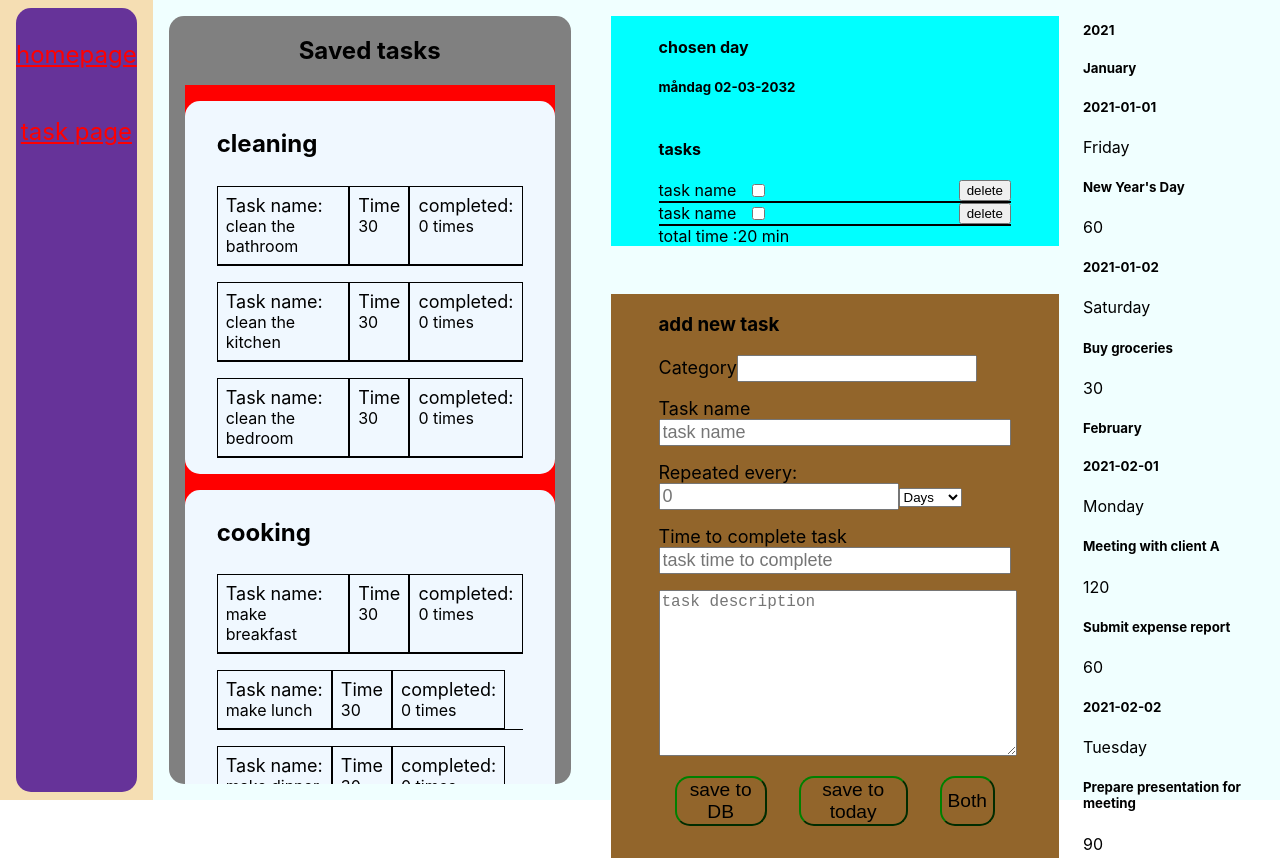
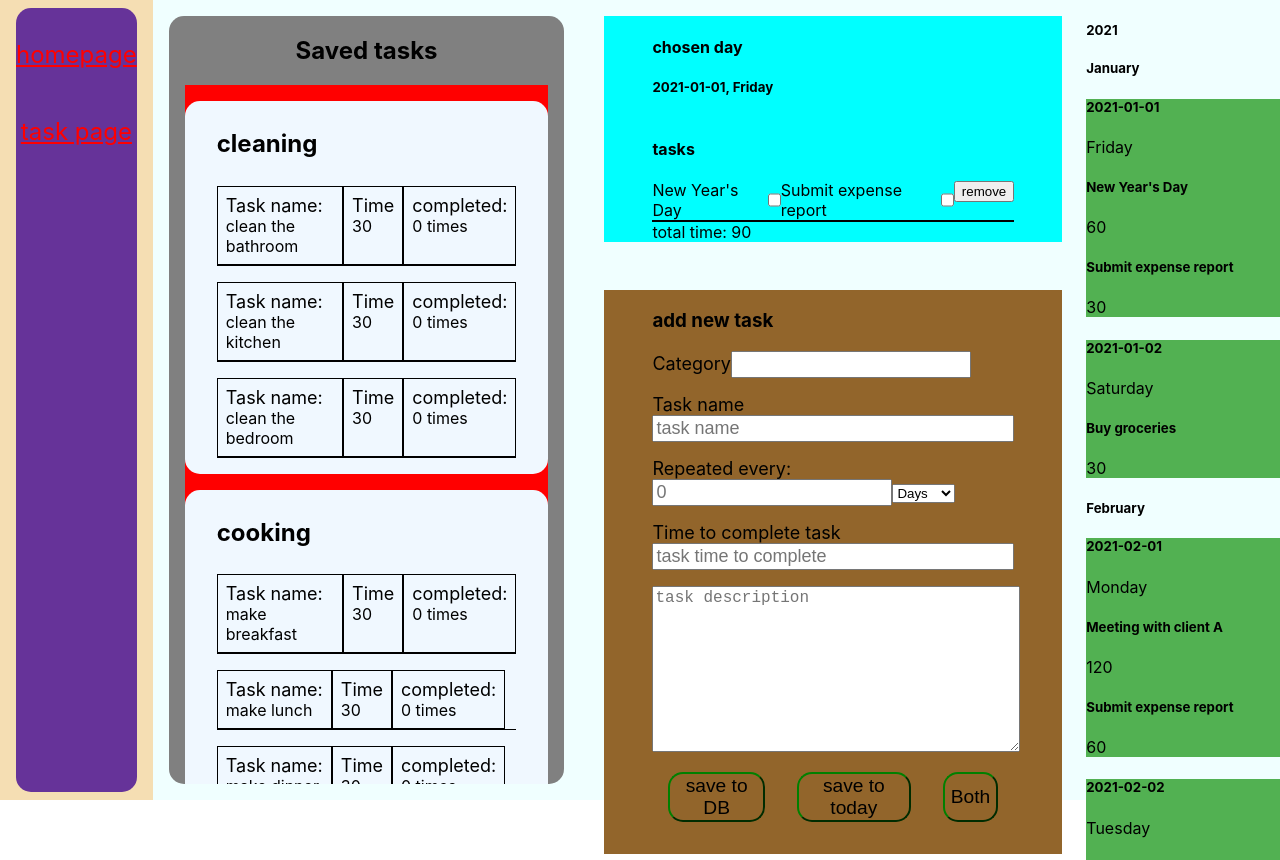
Before and after one commit to tobleroo/react-lifeorganizer, a React (Create React App) app: page /all-tasks in a window 1280 px wide. Shown: the top 860 px of the page. Built offline with nearby package versions, Linux system fonts and the light colour scheme.

Commit message:
added todays date to selected date box

```diff
--- a/src/demoData/demoTodoCalendar.js
+++ b/src/demoData/demoTodoCalendar.js
@@ -20,6 +20,11 @@ export default function demoTodoCalendar(){
                       "title": "New Year's Day",
                       "completed": true,
                       "timeToComplete": 60
+                    },
+                    {
+                      "title": "Submit expense report",
+                      "completed": false,
+                      "timeToComplete": 30
                     }
                   ]
                 },
--- a/src/pages/todoPage/AllTasksPage.jsx
+++ b/src/pages/todoPage/AllTasksPage.jsx
@@ -22,24 +22,44 @@ function AllTasksPage() {
 
   const [savedTasks, setSavedTasks] = useState([]);
   const [CalendarData, setCalendarData] = useState([]);
+  const [selectedDate, setSelectedDate] = useState(null);
 
   useEffect(() => {
     setSavedTasks(demoTaskList);
     setCalendarData(demoTodoCalendar);
+  }, []);
 
-  }, [setSavedTasks, setCalendarData]);
+  useEffect(() => {
+    if (CalendarData && CalendarData.length > 0) {
+      setTodayDate();
+      console.log("selectedDate", selectedDate);
+    }
+  }, [CalendarData, selectedDate]);
 
-  return(
-    <div className="AllComponentsBox">
+  function setTodayDate(){
+    //for demo purposes
+    const today = '2021-01-01';
 
-        <TasksBox allTasks={savedTasks}/>
+    const todayDate = CalendarData[0].months[0].days.find(day => day.date === today);
+    setSelectedDate(todayDate);
+  }
 
-        <SelectedDate savedTasks={savedTasks}
-        setSavedTasks={setSavedTasks}/>
+  function changeSelectedDate(dayData) {
+    setSelectedDate(dayData);
+  }
 
-        <CalendarYearBox yearData={CalendarData}/>
-    </div>
-  )
+  if (savedTasks.length > 0 && CalendarData.length > 0 && selectedDate) {
+    return(
+      <div className="AllComponentsBox">
+          <TasksBox allTasks={savedTasks}/>
+          <SelectedDate savedTasks={savedTasks} setSavedTasks={setSavedTasks} selectedDate={selectedDate} setSelectedDate={setSelectedDate}/>
+          <CalendarYearBox yearData={CalendarData}/>
+      </div>
+    )
+  } else {
+    // Render a loading spinner or message while the data is being loaded
+    return <div>Loading...</div>;
+  }
 
 }
 
--- a/src/pages/todoPage/components/AddTasks.jsx
+++ b/src/pages/todoPage/components/AddTasks.jsx
@@ -37,6 +37,12 @@ export default function AddTasks({savedTasks, setSavedTasks}){
 
         setSavedTasks([...savedTasks]); // create a new copy of the array to trigger re-render
     }
+
+    //save task to selected date
+
+    function saveToSelected(){
+
+    };
 
     function createTaskFromInput(){
 
--- a/src/pages/todoPage/components/CalendarDayBox.jsx
+++ b/src/pages/todoPage/components/CalendarDayBox.jsx
@@ -2,13 +2,18 @@
 import CalendarTaskBox from "./CalendarTaskBox"
 
 export default function CalendarDayBox({days}){
+
+    const changeSelectedDate = (dayData) => {
+        console.log(dayData);
+    }
+
 
     return (
         <div className="CalendarDayBox">
             {days.length ? (
                 days.map((dayData, index) => {
                     return (
-                        <div className="dayBox">
+                        <div className="dayBox" onClick={() => {changeSelectedDate(dayData)}}>
                             <h5>{dayData.date}</h5>
                             <p>{dayData.dayOfWeek}</p>
                             <CalendarTaskBox task={dayData.tasks}/>
--- a/src/pages/todoPage/components/ChosenDate.jsx
+++ b/src/pages/todoPage/components/ChosenDate.jsx
@@ -1,23 +1,30 @@
 
 import ChosenDateTask from "./ChosenDateTask"
 
-export default function ChosenDate(){
+export default function ChosenDate({selectedDate}){
+
+    function totalTime(){
+        let totalTime = 0;
+        selectedDate.tasks.forEach(task => {
+            totalTime += task.timeToComplete;
+        });
+        return totalTime;
+    }
 
     return (
         <div className="ChosenDate">
             <div className="chosenData">
                 <h4>chosen day</h4>
-                <h5>måndag 02-03-2032</h5>
+                <h5>{selectedDate.date}, {selectedDate.dayOfWeek}</h5>
             </div>
 
             <div className="chosenDateTasksBox">
                 <h4>tasks</h4>
-                <ChosenDateTask/>
-                <ChosenDateTask/>
+                <ChosenDateTask tasks={selectedDate.tasks}/>
             </div>
 
             <div className="chosenDayNumbers">
-                <p>total time :20 min</p>
+                <p>total time: {totalTime()}</p>
             </div>
 
 
--- a/src/pages/todoPage/components/ChosenDateTask.jsx
+++ b/src/pages/todoPage/components/ChosenDateTask.jsx
@@ -1,15 +1,26 @@
 
 
 
-export default function ChosenDateTask(){
+export default function ChosenDateTask({ tasks }) {
 
     return (
         <div className="ChosenDateTask">
-            <div className="handleTask">
-                <p>task name</p>
-                <input type="checkbox" name="taskCompleted"  />
+            {tasks.length ? (
+                tasks.map((task, index) => {
+                    return (
+                        <div className="handleTask">
+                            <p>{task.title}</p>
+                            <input type="checkbox" name="taskCompleted" />
+                        </div>
+                    )
+                }
+                )
+            ) : (
+                <h5>no tasks</h5>
+            )}
+            <div className="removeBox">
+                <button>remove</button>
             </div>
-            <button id="removeTaskBtn">delete</button>
         </div>
     )
 }
--- a/src/pages/todoPage/components/SelectedDate.jsx
+++ b/src/pages/todoPage/components/SelectedDate.jsx
@@ -3,12 +3,12 @@ import ChosenDate from "./ChosenDate"
 import AddTasks from "./AddTasks"
 
 
-export  default function SelectedDate({savedTasks, setSavedTasks}){
+export  default function SelectedDate({savedTasks, setSavedTasks, selectedDate ,setSelectedDate}){
 
     return (
         <div className="middleBar">
 
-            <ChosenDate/>
+            <ChosenDate selectedDate={selectedDate}/>
 
             <AddTasks savedTasks={savedTasks}
             setSavedTasks={setSavedTasks}/>
--- a/src/styles/pages/AllTasksPage.css
+++ b/src/styles/pages/AllTasksPage.css
@@ -273,3 +273,11 @@
     align-items: center;
     overflow: scroll;
 }
+
+.dayBox{
+    background-color: rgb(82, 177, 82);
+}
+
+.dayBox:hover{
+    cursor: pointer;
+}
```
